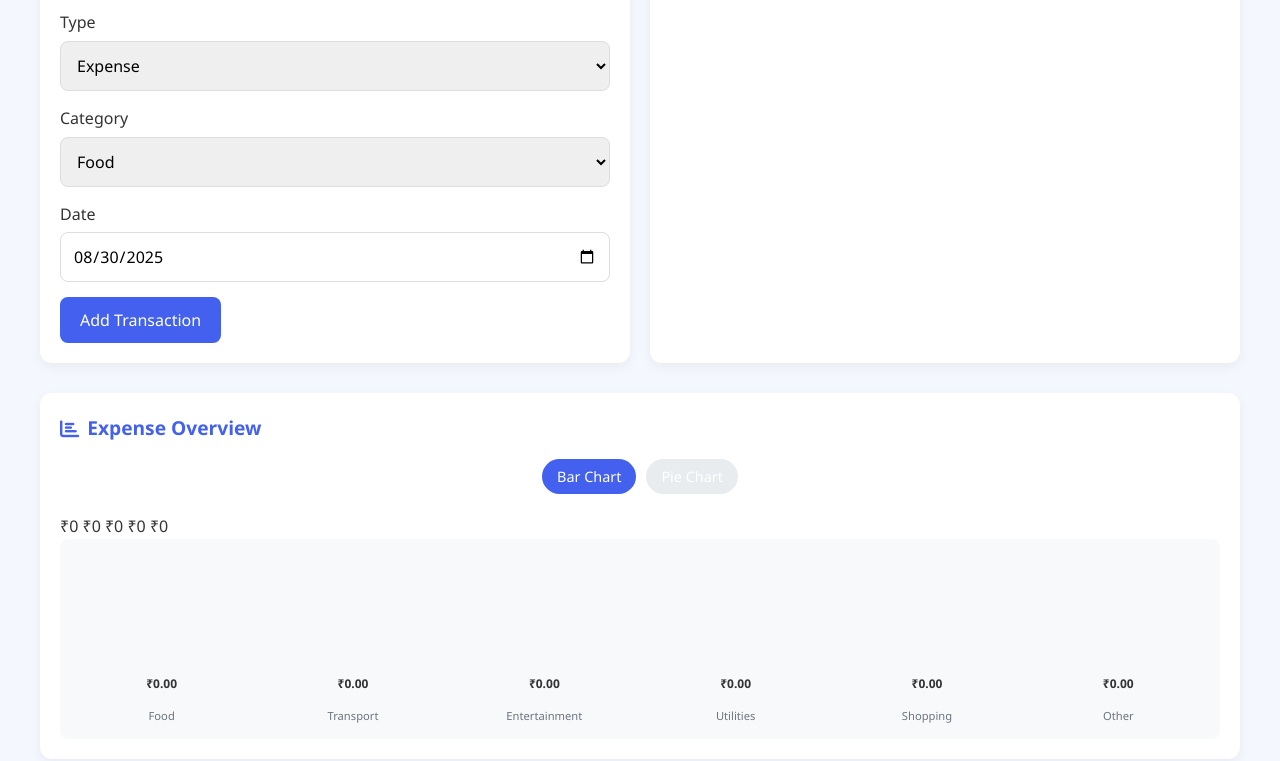
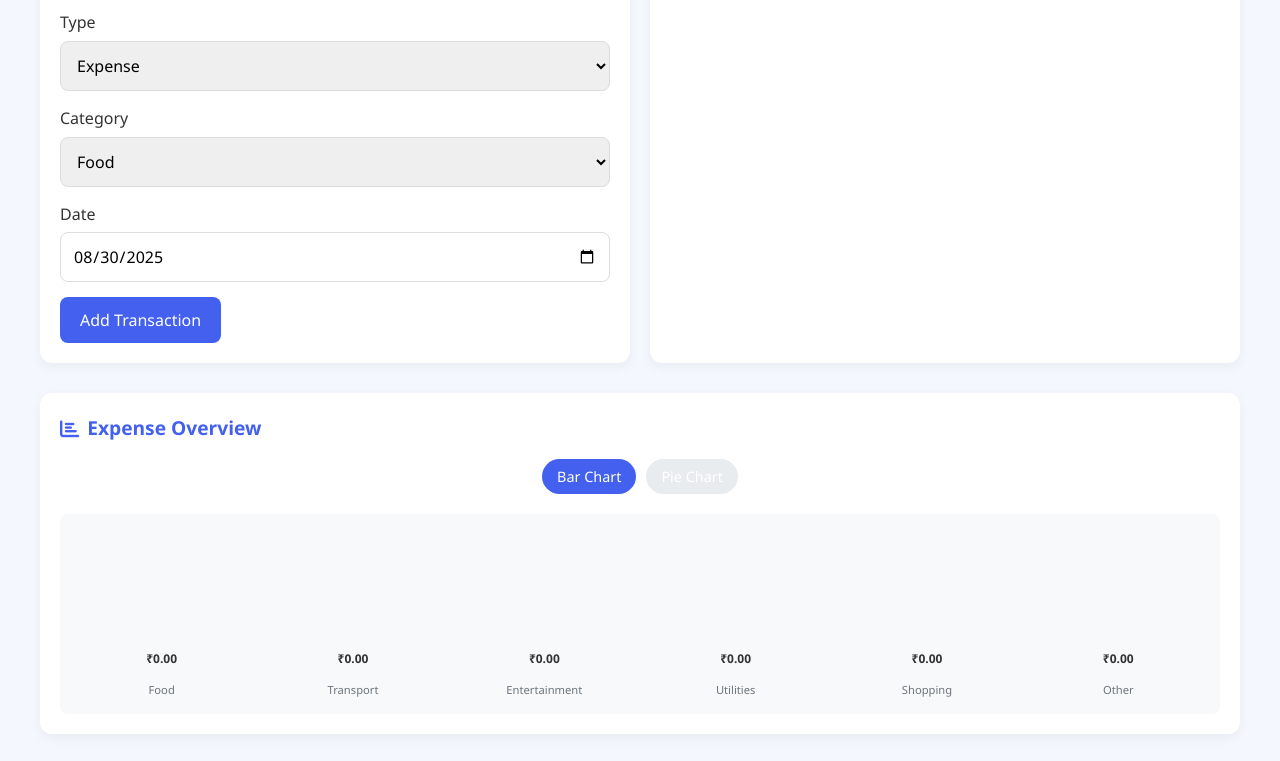
Before and after one commit to JagadeeshO11/Expensetraker, a plain HTML site: page index.html in a window 1280 px wide. Shown: the part 518-1279 px from the top of the page. Drawn offline with Linux system fonts and the light colour scheme.

Commit message:
Update index.html

```diff
--- a/index.html
+++ b/index.html
@@ -477,13 +477,7 @@
             </div>
 
             <div class="chart-container" id="bar-chart">
-                <div class="chart-y-axis" id="y-axis">
-                    <span>₹0</span>
-                    <span>₹0</span>
-                    <span>₹0</span>
-                    <span>₹0</span>
-                    <span>₹0</span>
-                </div>
+
                 <div class="chart-wrapper" id="chart-wrapper">
                     <!-- Chart bars will be generated here -->
                 </div>
```
